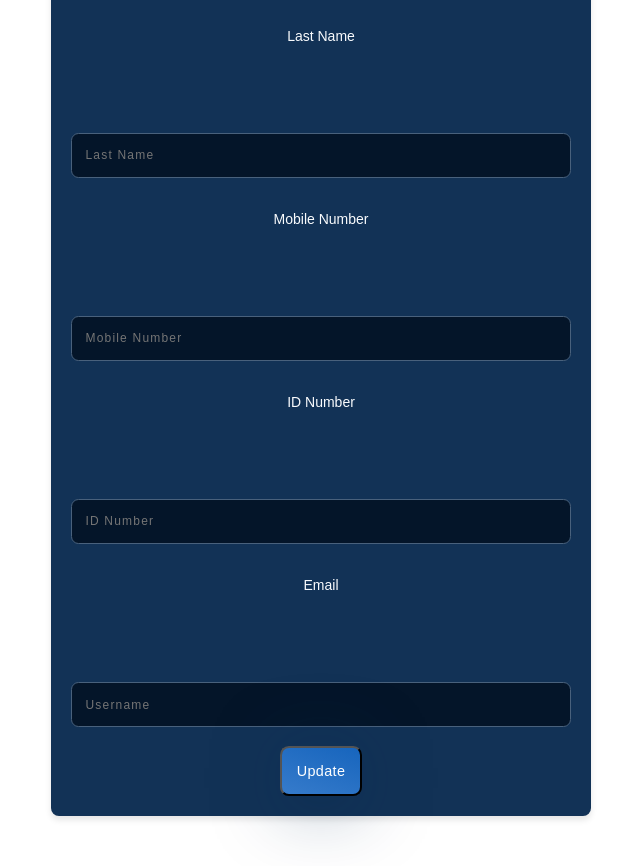
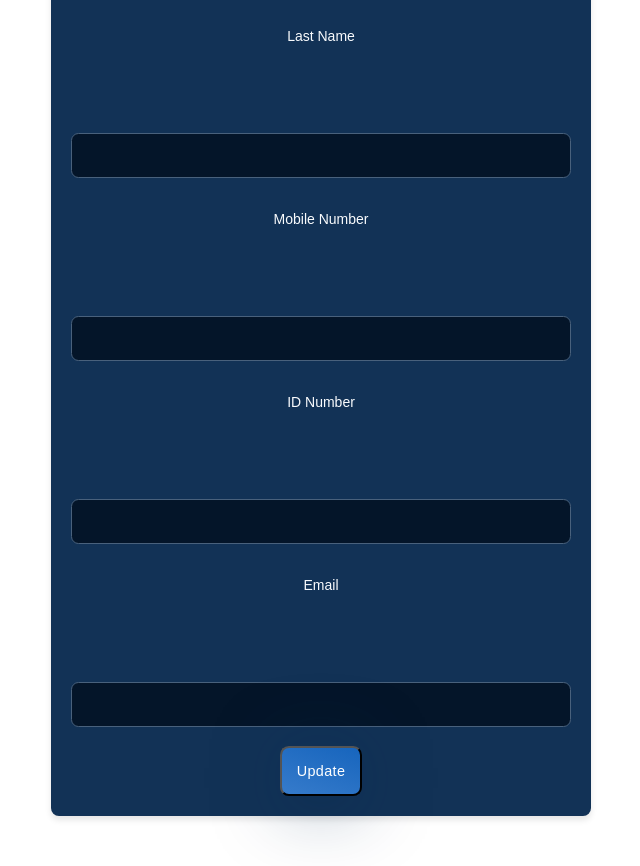
Before and after one commit to AmoryBotha/gmadevappfrontend, a React (Vite) app: page /user in a window 1280 px wide. Shown: the part 480-1346 px from the top of the page, without its empty margins (319-959 px from the left). Built offline with nearby package versions, Linux system fonts and the light colour scheme.

Commit message:
user profile details2

```diff
--- a/src/components/UserProfileView.jsx
+++ b/src/components/UserProfileView.jsx
@@ -5,13 +5,6 @@ import { useNavigate } from "react-router-dom";
 import "../styles/Form.css"
 import LoadingIndicator from "./LoadingIndicator";
 import { ACCESS_TOKEN, REFRESH_TOKEN, fnameStore,lnameStore,cellStore,idStore,usernameStore,webIdStore,conIdStore } from "../constants";
-
-
-       var name1 = localStorage.getItem('fnameStore');
-        var lname1 = localStorage.getItem('lnameStore');
-        localStorage.getItem('cellStore');
-        localStorage.getItem('idStore');
-        localStorage.getItem('usernameStore');
 
 function UserProfileFunc({ route, method }) {
     const [fname, setFName] = useState("");
@@ -66,8 +59,9 @@ function UserProfileFunc({ route, method }) {
                 className="form-input"
                 type="text"
                 value={fname}
+                defaultValue={localStorage.getItem('fnameStore')}
                 onChange={(e) => setFName(e.target.value)}
-                text = {name1}
+
             />
             <div class='text'>
                 <p>Last Name</p>
@@ -76,8 +70,9 @@ function UserProfileFunc({ route, method }) {
                 className="form-input"
                 type="text"
                 value={lname}
+                defaultValue={localStorage.getItem('lnameStore')}
                 onChange={(e) => setLName(e.target.value)}
-                placeholder="Last Name"
+
             />
             <div class='text'>
                 <p>Mobile Number</p>
@@ -86,8 +81,9 @@ function UserProfileFunc({ route, method }) {
                 className="form-input"
                 type="text"
                 value={cell}
+                defaultValue={localStorage.getItem('cellStore')}
                 onChange={(e) => setCell(e.target.value)}
-                placeholder="Mobile Number"
+
             />
             <div class='text'>
                 <p>ID Number</p>
@@ -96,8 +92,9 @@ function UserProfileFunc({ route, method }) {
                 className="form-input"
                 type="text"
                 value={id}
+                defaultValue={localStorage.getItem('idStore')}
                 onChange={(e) => setID(e.target.value)}
-                placeholder="ID Number"
+
             />
             <div class='text'>
                 <p>Email</p>
@@ -106,8 +103,9 @@ function UserProfileFunc({ route, method }) {
                 className="form-input"
                 type="text"
                 value={username}
+                defaultValue={localStorage.getItem('usernameStore')}
                 onChange={(e) => setUsername(e.target.value)}
-                placeholder="Username"
+
             />
             {loading && <LoadingIndicator />}
             <button className="form-button" type="submit">
```
